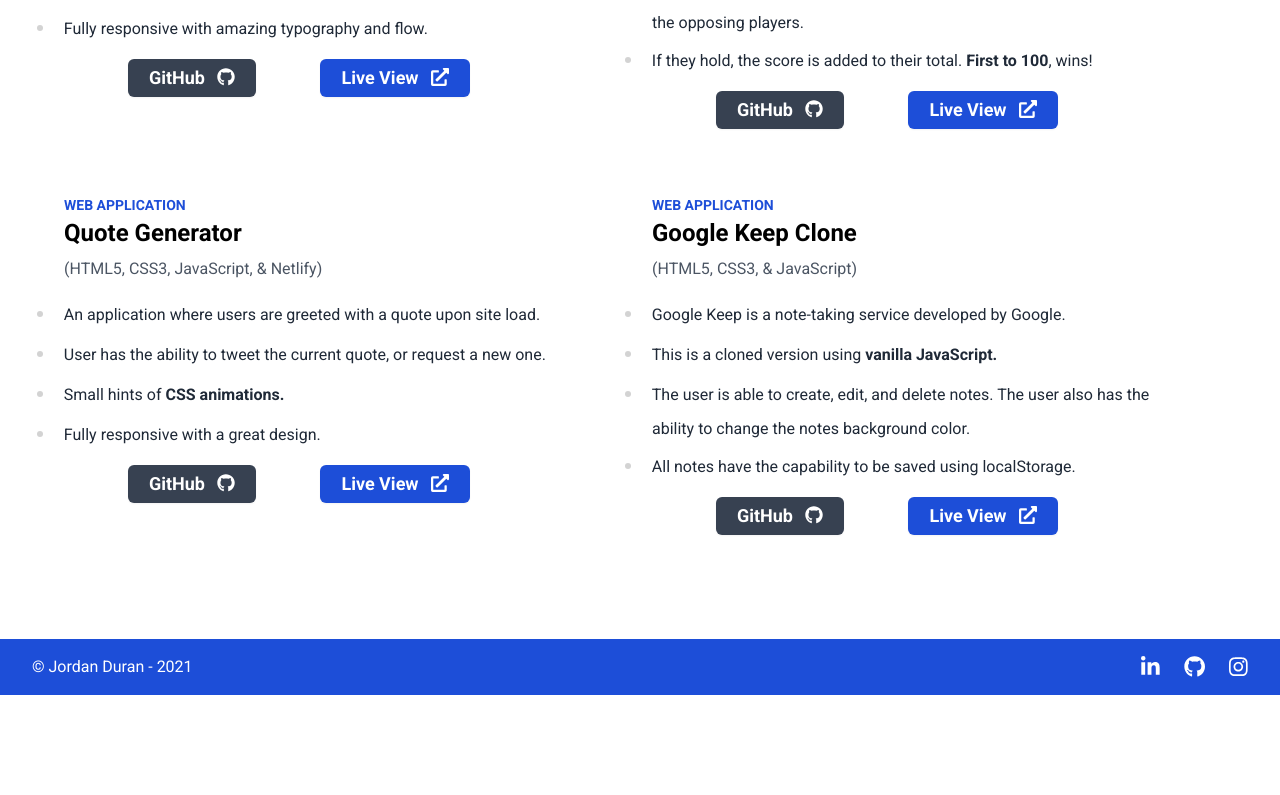
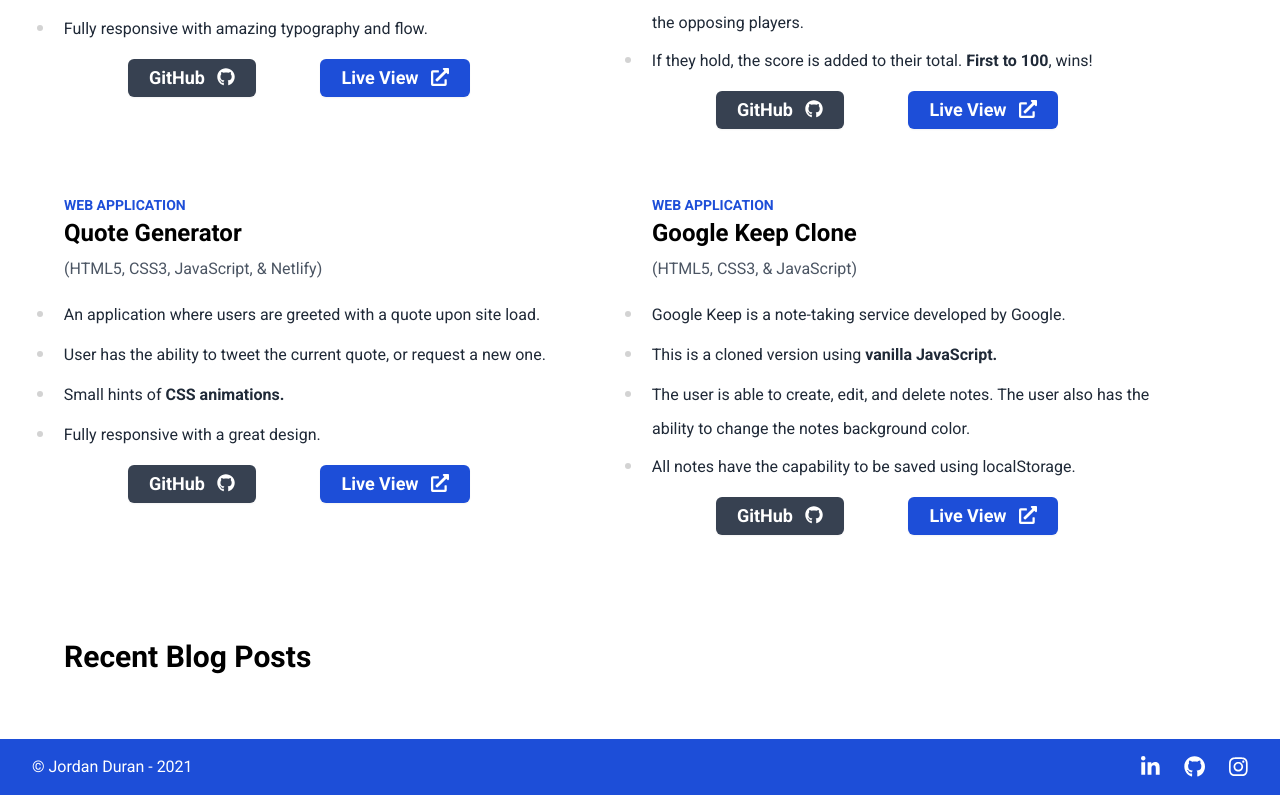
Before and after one commit to jordanduran/port, a Next.js app: page / in a window 1280 px wide. Shown: the part 968-1763 px from the top of the page. Before the commit the page ends 1663 px from the top, so only its background shows below. Built offline with nearby package versions, Linux system fonts and the light colour scheme.

Commit message:
BlogSection component and import

```diff
--- /dev/null
+++ b/components/BlogSection.js
@@ -0,0 +1,9 @@
+const BlogSection = () => {
+  return (
+    <div>
+      <h1 className='projects-header text-3xl font-bold'>Recent Blog Posts</h1>
+    </div>
+  );
+};
+
+export default BlogSection;
--- a/pages/index.js
+++ b/pages/index.js
@@ -1,5 +1,6 @@
 import Hero from '../components/Hero';
 import ProjectsSection from '../components/ProjectsSection';
+import BlogSection from '../components/BlogSection';
 
 const HomePage = () => {
   return (
@@ -10,6 +11,9 @@
       <div className='project-section max-w-6xl py-8 mx-auto'>
         <ProjectsSection />
       </div>
+      <div className='project-section max-w-6xl py-8 mx-auto'>
+        <BlogSection />
+      </div>
     </div>
   );
 };
```
